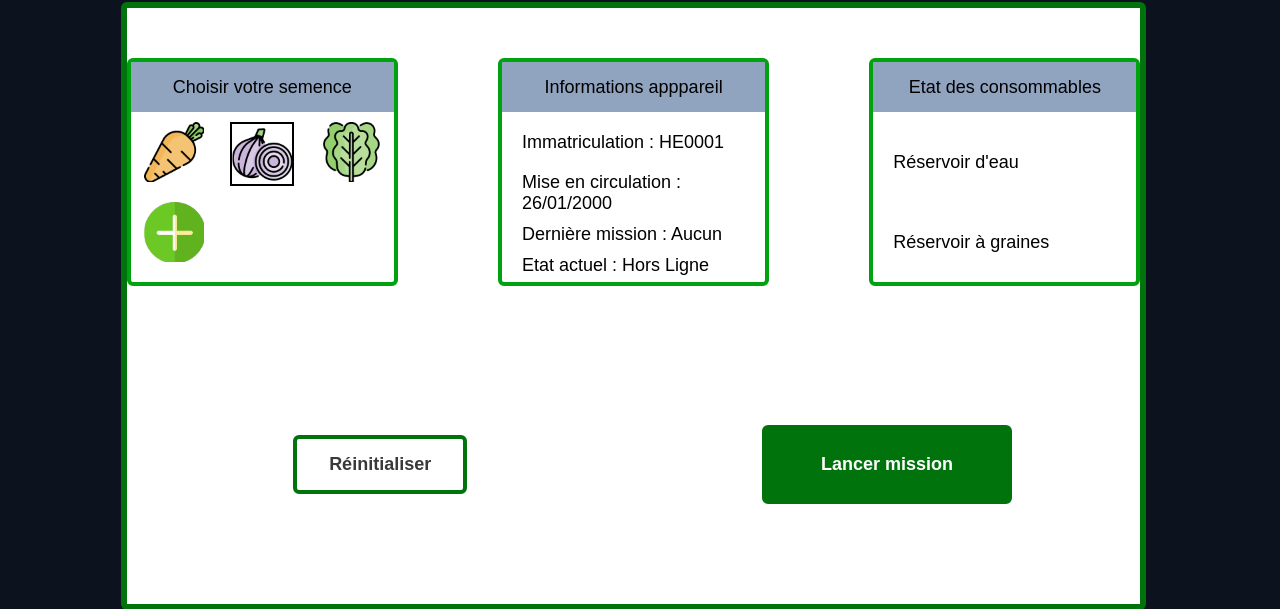
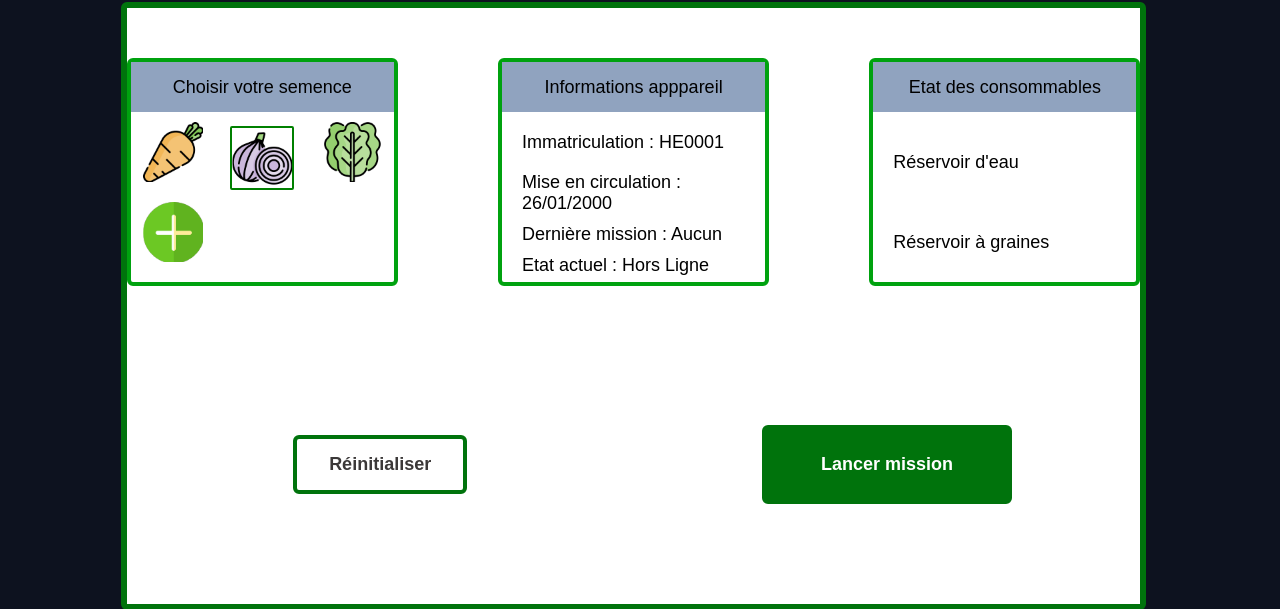
Before and after one commit to Altarax/Hector, a Django app: page /oignon_clicked in a window 1280 px wide. Shown: the part 160-769 px from the top of the page. Run offline with Django 4.2, Linux system fonts and the light colour scheme; data comes from the database, SQL or seed files in the repository.

Commit message:
Change css

```diff
--- a/application/settings.py
+++ b/application/settings.py
@@ -11,6 +11,7 @@ https://docs.djangoproject.com/en/4.0/ref/settings/
 """
 
 from pathlib import Path
+from .secret_file import SECRET_KEY
 
 # Build paths inside the project like this: BASE_DIR / 'subdir'.
 BASE_DIR = Path(__file__).resolve().parent.parent
@@ -20,7 +21,7 @@ BASE_DIR = Path(__file__).resolve().parent.parent
 # See https://docs.djangoproject.com/en/4.0/howto/deployment/checklist/
 
 # SECURITY WARNING: keep the secret key used in production secret!
-SECRET_KEY = 'django-insecure-q1yb$@=4c6#rd$ma-@++cj#%#^!7!khha0tw9x#^1+x0axzfsy'
+SECRET_KEY = SECRET_KEY
 
 # SECURITY WARNING: don't run with debug turned on in production!
 DEBUG = True
--- a/hector/static/css/index.css
+++ b/hector/static/css/index.css
@@ -270,6 +270,7 @@ main {
     display: inline-block;
     font-weight: bold;
     font-size: 18px;
+    cursor:pointer;
 }
 
 .button2 {
--- a/hector/views.py
+++ b/hector/views.py
@@ -14,7 +14,7 @@ def index(request, border=None):
     oignon_style = ""
     salade_style = ""
     carotte_style = ""
-    button_style = "border: 2px solid black;"
+    button_style = "border: 2px solid black; border-radius: 2px; border-color: green; margin: 4px;"
 
     if border == "oignon":
         oignon_style = button_style
```
